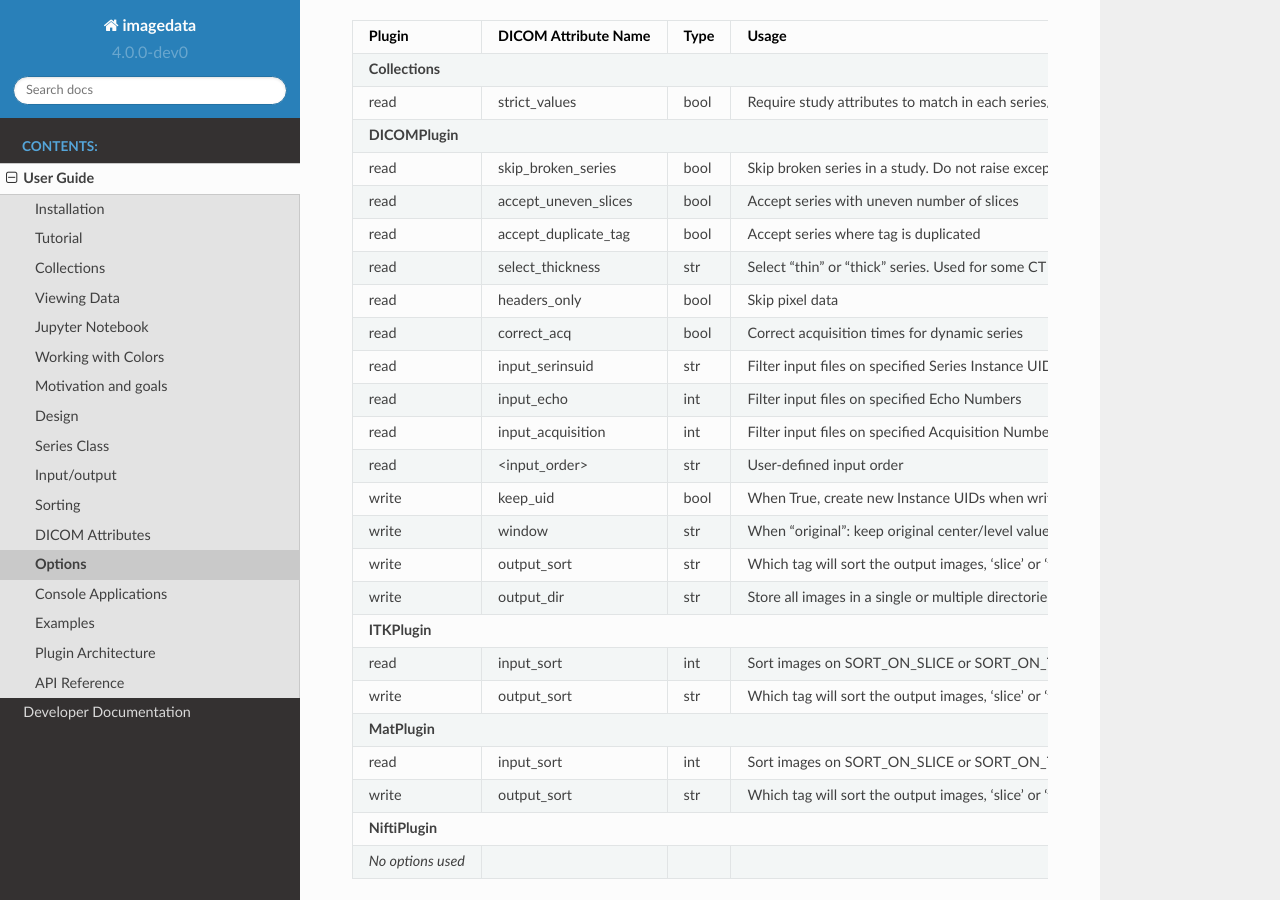
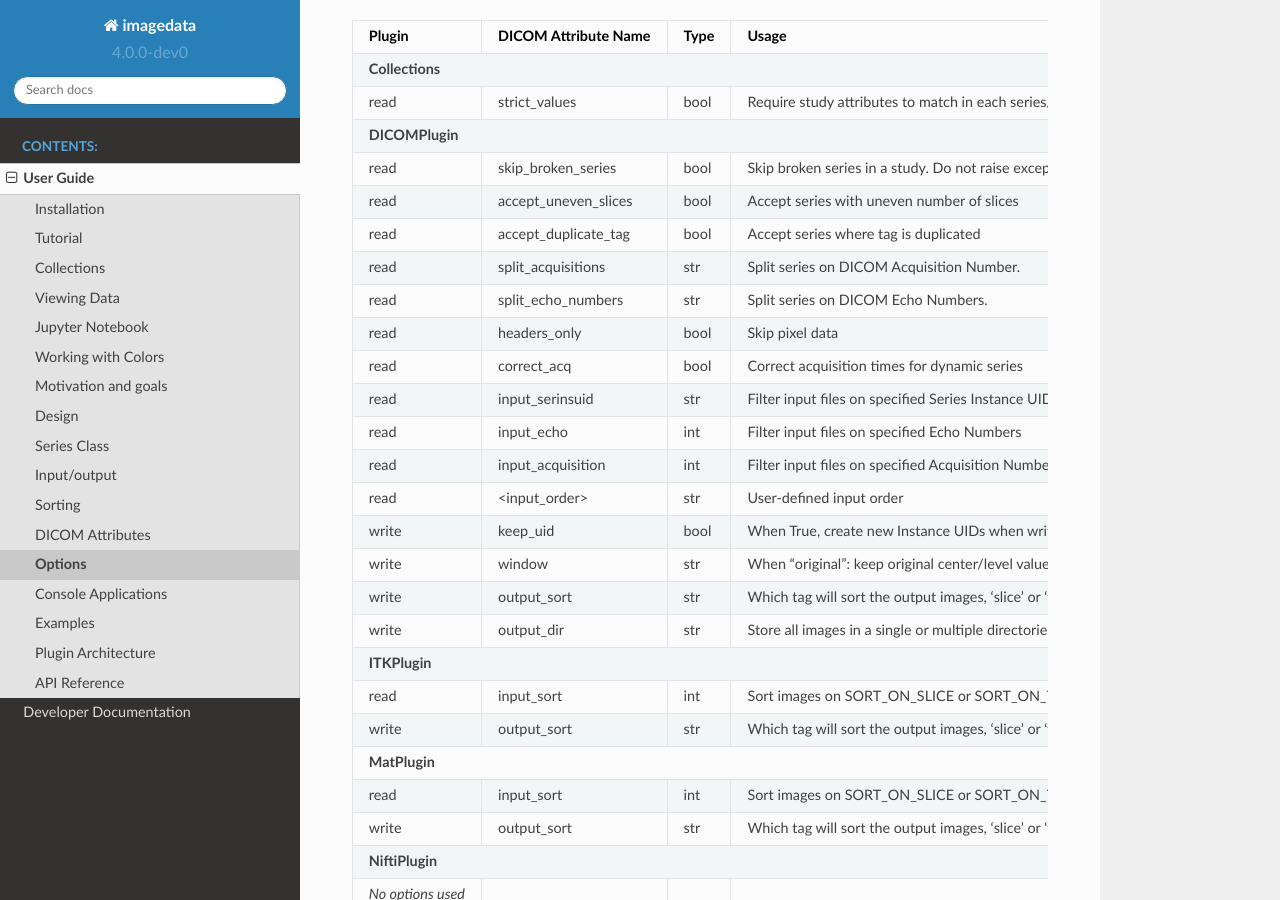
Before and after one commit to erling6232/imagedata, a Sphinx documentation site: the page built from docs/Options.rst, in a window 1280 px wide and 900 px high, scrolled down 432 px. Built offline with Sphinx 7.4.7 and the Read the Docs theme 2.0.0, drawn with Linux system fonts in a browser that asks for light colours.

Commit message:
Updated.

```diff
--- a/docs/Options.rst
+++ b/docs/Options.rst
@@ -42,10 +42,12 @@ The following plugin options are known at the time of writing:
 |read                     |accept_duplicate_tag     |bool |Accept series where tag|
 |                         |                         |     |is duplicated          |
 +-------------------------+-------------------------+-----+-----------------------+
-|read                     |select_thickness         |str  |Select "thin" or       |
-|                         |                         |     |"thick" series.        |
-|                         |                         |     |Used for some CT       |
-|                         |                         |     |acquisitions.          |
+|read                     |split_acquisitions       |str  |Split series on        |
+|                         |                         |     |DICOM Acquisition      |
+|                         |                         |     |Number.                |
++-------------------------+-------------------------+-----+-----------------------+
+|read                     |split_echo_numbers       |str  |Split series on        |
+|                         |                         |     |DICOM Echo Numbers.    |
 +-------------------------+-------------------------+-----+-----------------------+
 |read                     |headers_only             |bool |Skip pixel data        |
 +-------------------------+-------------------------+-----+-----------------------+
```
